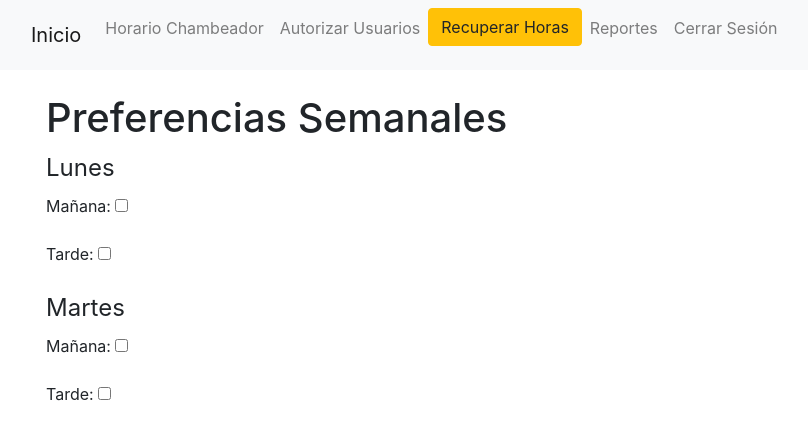
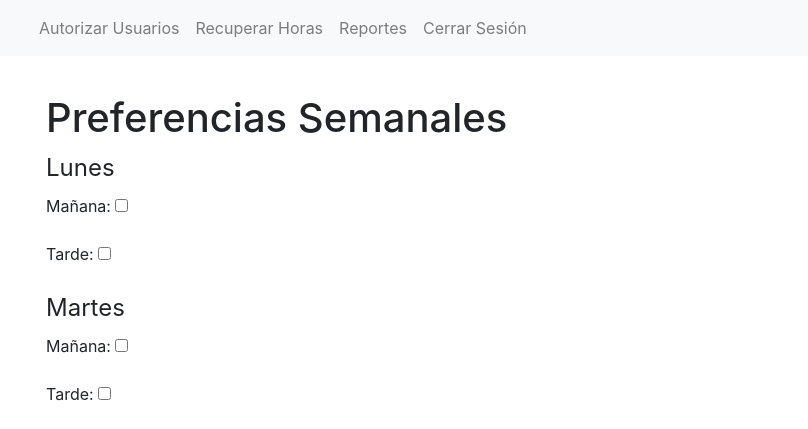
Before and after one commit to FelipeHuertas1109/monitoria, a Django app: page /add/ in a window 1280 px wide. Shown: the top 429 px of the page, without its empty margins (54-862 px from the left). Run offline with Django 4.2, Linux system fonts and the light colour scheme; the visitor is signed in with stand-in values (Sample User, id 1); data comes from the database, SQL or seed files in the repository; some libraries are stand-ins or nearby versions.

Commit message:
Restrict navbar links and adjust login redirection for user roles

```diff
--- a/example/templates/app/base.html
+++ b/example/templates/app/base.html
@@ -1,4 +1,3 @@
-<!-- app/templates/app/base.html -->
 <!DOCTYPE html>
 <html lang="es">
 <head>
@@ -20,7 +19,9 @@
   <!-- Navbar responsiva -->
   <nav class="navbar navbar-expand-lg navbar-light bg-light fixed-top">
     <div class="container">
-      <a class="navbar-brand" href="{% url 'index' %}">Inicio</a>
+      {% if user.is_authenticated and not user.is_superuser %}
+        <a class="navbar-brand" href="{% url 'index' %}">Inicio</a>
+      {% endif %}
       <button class="navbar-toggler" type="button" data-toggle="collapse" data-target="#navbarSupportedContent"
               aria-controls="navbarSupportedContent" aria-expanded="false" aria-label="Toggle navigation">
           <span class="navbar-toggler-icon"></span>
@@ -29,16 +30,18 @@
       <div class="collapse navbar-collapse" id="navbarSupportedContent">
         <ul class="navbar-nav mr-auto">
           {% if user.is_authenticated %}
-            <li class="nav-item">
-              <a class="nav-link" href="{% url 'add' %}">Horario Chambeador</a>
-            </li>
+            {% if not user.is_superuser %}
+              <li class="nav-item">
+                <a class="nav-link" href="{% url 'add' %}">Horario Chambeador</a>
+              </li>
+            {% endif %}
             {% if user.is_superuser %}
               <li class="nav-item">
                 <a class="nav-link" href="{% url 'authorize_users' %}">Autorizar Usuarios</a>
               </li>
-              <div class="mb-3">
-                <a href="{% url 'recover_hours' %}" class="btn btn-warning">Recuperar Horas</a>
-            </div>
+              <li class="nav-item">
+                <a class="nav-link" href="{% url 'recover_hours' %}">Recuperar Horas</a>
+              </li>
               <li class="nav-item">
                 <a class="nav-link" href="{% url 'report_users' %}">Reportes</a>
               </li>
--- a/example/views.py
+++ b/example/views.py
@@ -116,7 +116,7 @@ def mark_work_view(request):
             if preferences.afternoon_marked:
                 messages.info(request, "Ya has marcado en la tarde.")
             else:
-                preferences.cont += 3.5
+                preferences.cont += 4
                 preferences.afternoon_marked = True
                 preferences.save()
                 messages.success(request, "Has marcado tu chamba de la tarde.")
@@ -199,7 +199,10 @@ def login_view(request):
         if user is not None:
             login(request, user)
             messages.success(request, "Has iniciado sesión exitosamente.")
-            return redirect("index")
+            if user.is_superuser:
+                return redirect("authorize_users")
+            else:
+                return redirect("index")
         else:
             messages.error(request, "Nombre de usuario o contraseña no válidos.")
     return render(request, "app/login.html")
```
